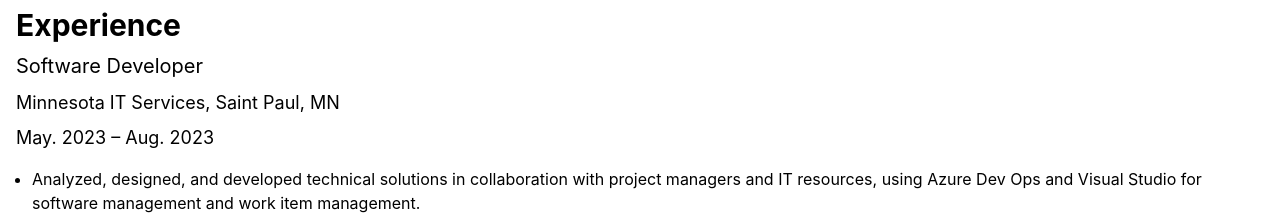
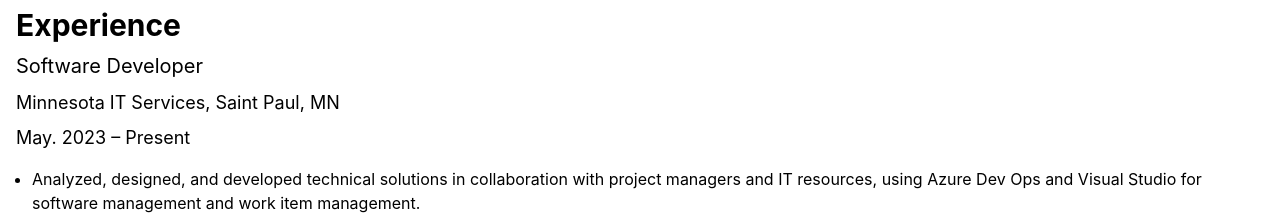
Before and after one commit to shahi068/portfolio, a React (Vite) app: page / in a window 1280 px wide. Shown: the part 1080-1295 px from the top of the page. Built offline with nearby package versions, Linux system fonts and the light colour scheme.

Commit message:
Update Index.jsx

```diff
--- a/src/pages/Index.jsx
+++ b/src/pages/Index.jsx
@@ -146,7 +146,7 @@
           Minnesota IT Services, Saint Paul, MN
         </Text>
         <Text fontSize="lg" mb={4}>
-          May. 2023 – Aug. 2023
+          May. 2023 – Present
         </Text>
         <UnorderedList mb={4}>
           <ListItem>Analyzed, designed, and developed technical solutions in collaboration with project managers and IT resources, using Azure Dev Ops and Visual Studio for software management and work item management.</ListItem>
```
